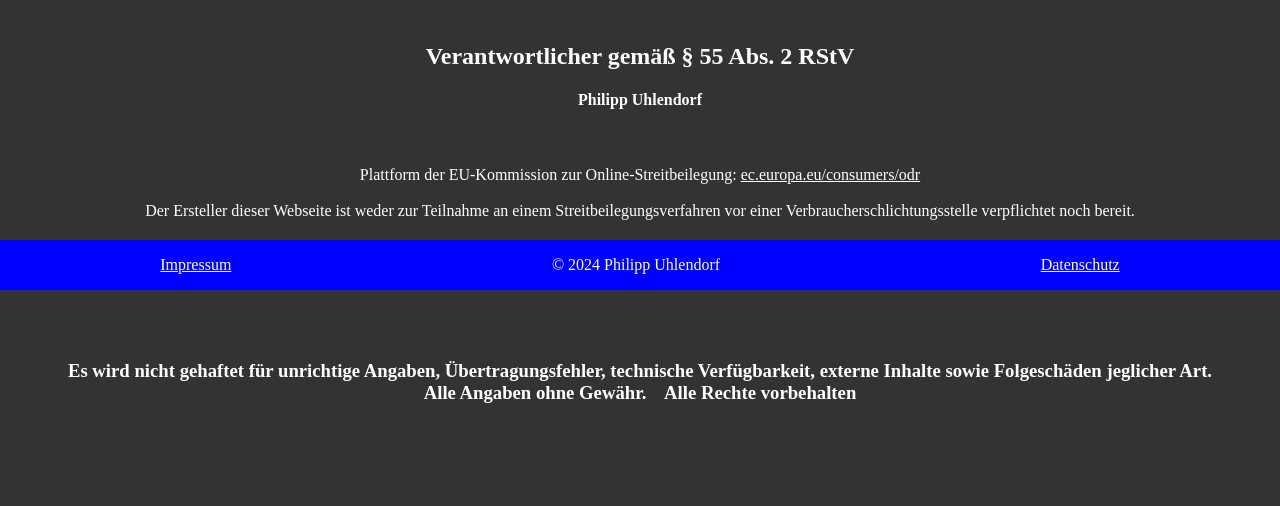
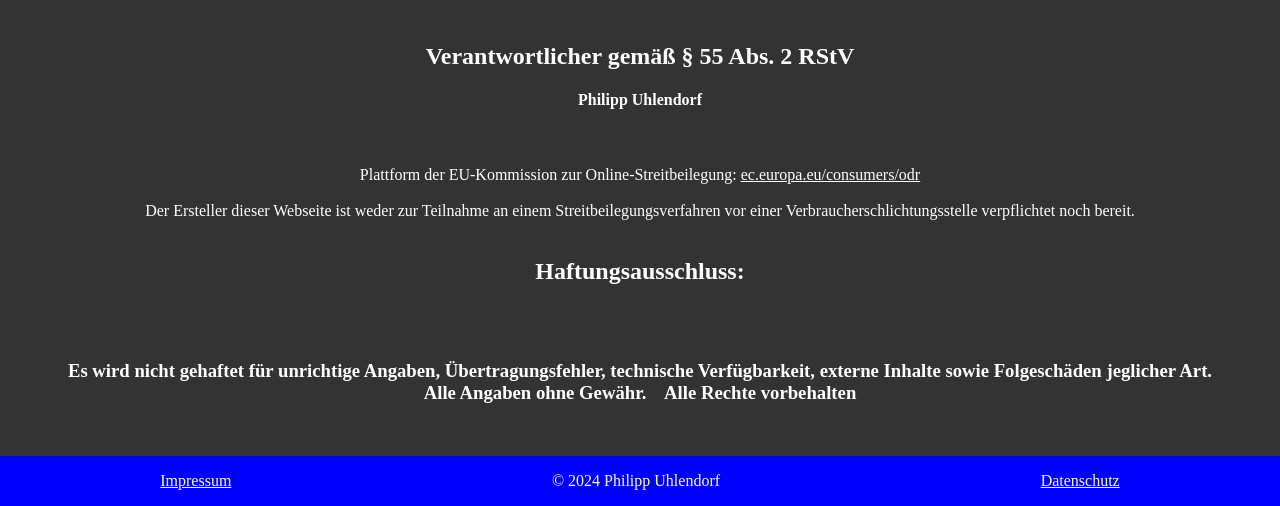
Before and after one commit to SchuleInfoLK/Verwaltung, a PHP site: page /html/Impressum.html in a window 1280 px wide. Shown: the part 510-1016 px from the top of the page. Before the commit the page ends 913 px from the top, so only its background shows below. Run offline with PHP 8.4, Linux system fonts and the light colour scheme.

Commit message:
changes in style

```diff
--- a/CSS/stylesheet.css
+++ b/CSS/stylesheet.css
@@ -1,6 +1,8 @@
 body {
     margin: 0;
     padding: 0;
+    min-height: 100%;
+    position: relative;
     background-color: #333;
     color: white;
 }
@@ -31,7 +33,6 @@ footer {
     text-align: center;
     background-color: blue;
     color: white;
-    bottom: 0;
     margin: 0;
     padding: 0;
     width: 100%;
@@ -73,7 +74,7 @@ a:hover{
 #warnactive{
     background-color: red;
     color: white;
-    top: 10px;
+    top: 79px;
     display: flex;
     justify-content:space-around;
     width: 100%;
```
